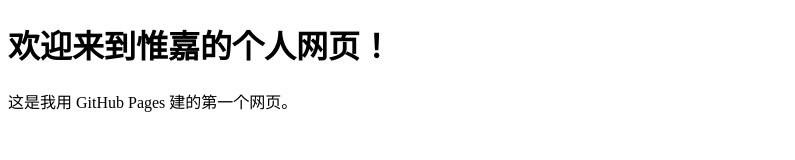
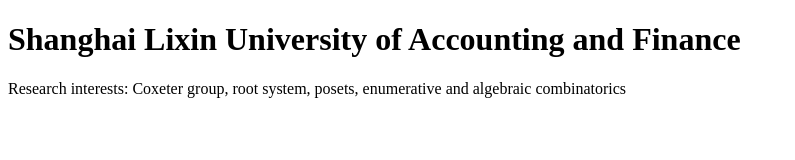
Before and after one commit to wwangnd/weijiawang.github.io, a plain HTML site: page index.html in a window 1280 px wide. Shown: the whole page, without its empty margins (0-795 px from the left). Drawn offline with Linux system fonts and the light colour scheme.

Commit message:
Update index.html

```diff
--- a/index.html
+++ b/index.html
@@ -2,10 +2,10 @@
 <html>
   <head>
     <meta charset="utf-8">
-    <title>惟嘉的网页</title>
+    <title>Weijia Wang</title>
   </head>
   <body>
-    <h1>欢迎来到惟嘉的个人网页！</h1>
-    <p>这是我用 GitHub Pages 建的第一个网页。</p>
+    <h1> Shanghai Lixin University of Accounting and Finance</h1>
+    <p>Research interests: Coxeter group, root system, posets, enumerative and algebraic combinatorics</p>
   </body>
 </html>
```
